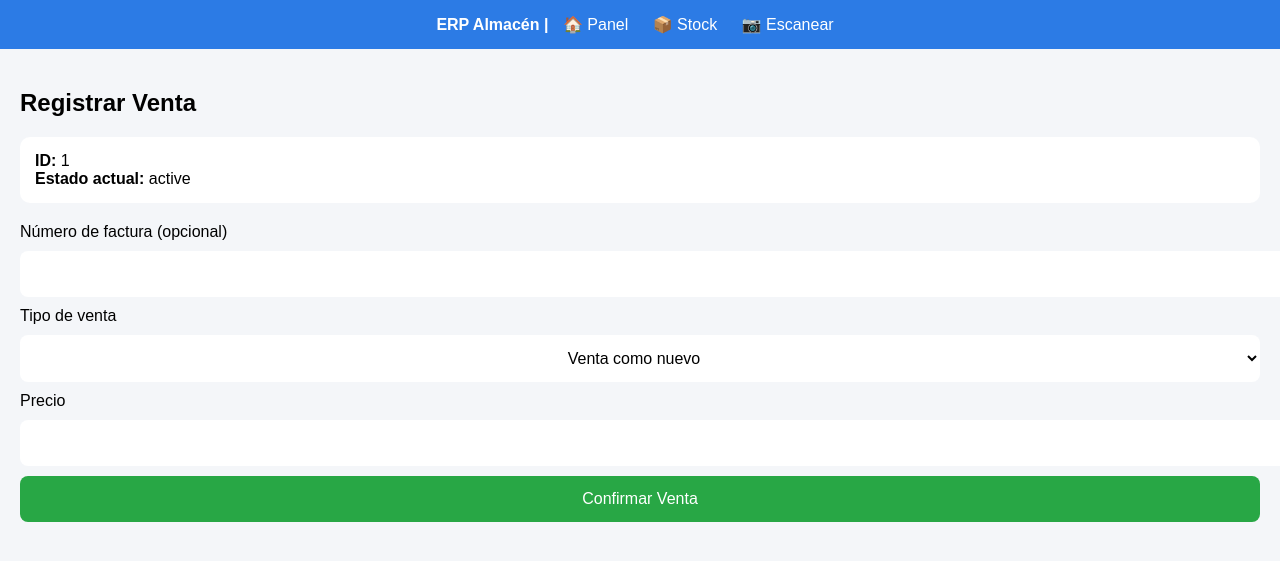
After one commit to Multiservicios-Borgil/erp-almacen, a FastAPI app: template app/templates/vender.html in a window 1280 px wide. The commit adds this page. Shown: the top 561 px of the page. Run offline with FastAPI, Linux system fonts and the light colour scheme; the template is opened without the code that fills it: most values are stand-ins (such as "Sample title", 1, 10 or a date in 2020); parts of the project's set-up code (start-up, migrations or seed data) failed here and were passed over.

Commit message:
Nivel 4 flujo completo de venta

```diff
--- a/app/main.py
+++ b/app/main.py
@@ -349,3 +349,37 @@ def cambiar_estado_web(
 @app.get("/scan", response_class=HTMLResponse)
 def scan_page(request: Request):
     return templates.TemplateResponse("scan.html", {"request": request})
+@app.get("/vender/{item_id}", response_class=HTMLResponse)
+def vender_form(item_id: str, request: Request, db: Session = Depends(get_db)):
+    item = db.query(Item).filter(Item.id == item_id).first()
+
+    if not item:
+        return HTMLResponse("<h2>Item no encontrado</h2>")
+
+    return templates.TemplateResponse(
+        "vender.html",
+        {"request": request, "item": item}
+    )
+@app.post("/vender/{item_id}")
+def procesar_venta(
+    item_id: str,
+    numero_factura: str = Form(None),
+    tipo_venta: str = Form(...),
+    precio: float = Form(...),
+    db: Session = Depends(get_db)
+):
+    item = db.query(Item).filter(Item.id == item_id).first()
+
+    if not item:
+        return HTMLResponse("<h2>Item no encontrado</h2>")
+
+    item.estado_actual = "VENDIDO"
+    item.en_stock = False
+    item.numero_factura = numero_factura
+    item.tipo_venta = tipo_venta
+    item.precio_venta = precio
+    item.fecha_venta = datetime.datetime.now()
+
+    db.commit()
+
+    return RedirectResponse("/stock_view", status_code=303)
--- a/app/templates/item.html
+++ b/app/templates/item.html
@@ -44,8 +44,9 @@
 </form>
 
 <form method="post" action="/cambiar_estado_web/{{item.id}}">
-    <button type="submit" name="nuevo_estado" value="VENDIDO" class="btn" style="background:#6c757d;">
-        MARCAR COMO VENDIDO
+    <a href="/vender/{{item.id}}" class="btn" style="background:#6c757d;">
+    Registrar Venta
+</a>
     </button>
 </form>
 
--- /dev/null
+++ b/app/templates/vender.html
@@ -0,0 +1,34 @@
+{% extends "base.html" %}
+
+{% block title %}Registrar Venta{% endblock %}
+
+{% block content %}
+
+<h2>Registrar Venta</h2>
+
+<div style="background:white;padding:15px;border-radius:10px;margin-bottom:20px;">
+    <strong>ID:</strong> {{item.id}} <br>
+    <strong>Estado actual:</strong> {{item.estado_actual}}
+</div>
+
+<form method="post" action="/vender/{{item.id}}">
+
+    <label>Número de factura (opcional)</label>
+    <input type="text" name="numero_factura" class="btn" style="background:white;color:black;">
+
+    <label>Tipo de venta</label>
+    <select name="tipo_venta" class="btn" style="background:white;color:black;">
+        <option value="VENTA_NUEVO">Venta como nuevo</option>
+        <option value="VENTA_USADO">Venta como usado</option>
+        <option value="VENTA_GOLPE">Venta con golpe</option>
+    </select>
+
+    <label>Precio</label>
+    <input type="number" step="0.01" name="precio" class="btn" style="background:white;color:black;" required>
+
+    <button type="submit" class="btn" style="background:#28a745;">
+        Confirmar Venta
+    </button>
+</form>
+
+{% endblock %}
```
Also changed, not shown: app/models.py (+7 -0 lines).
